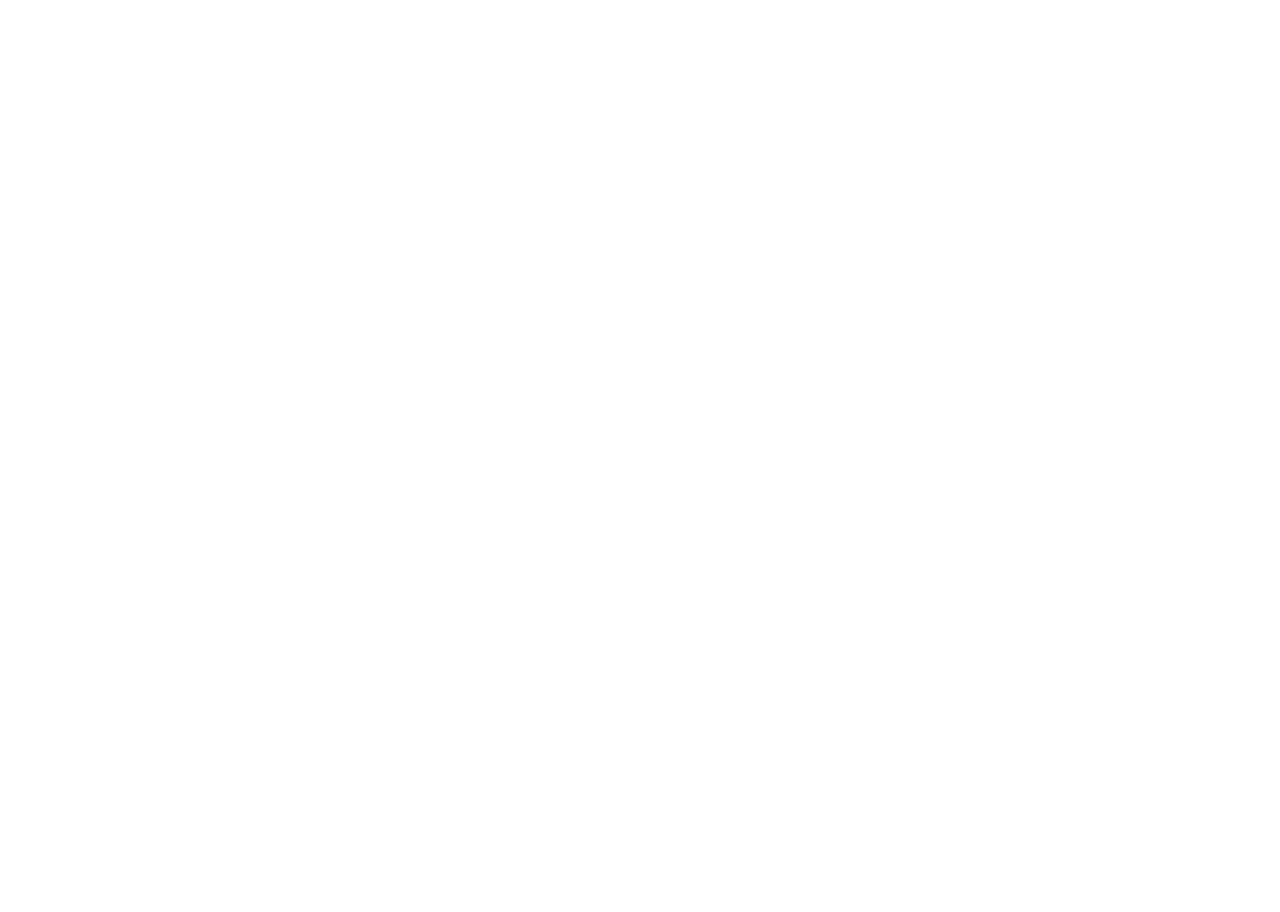
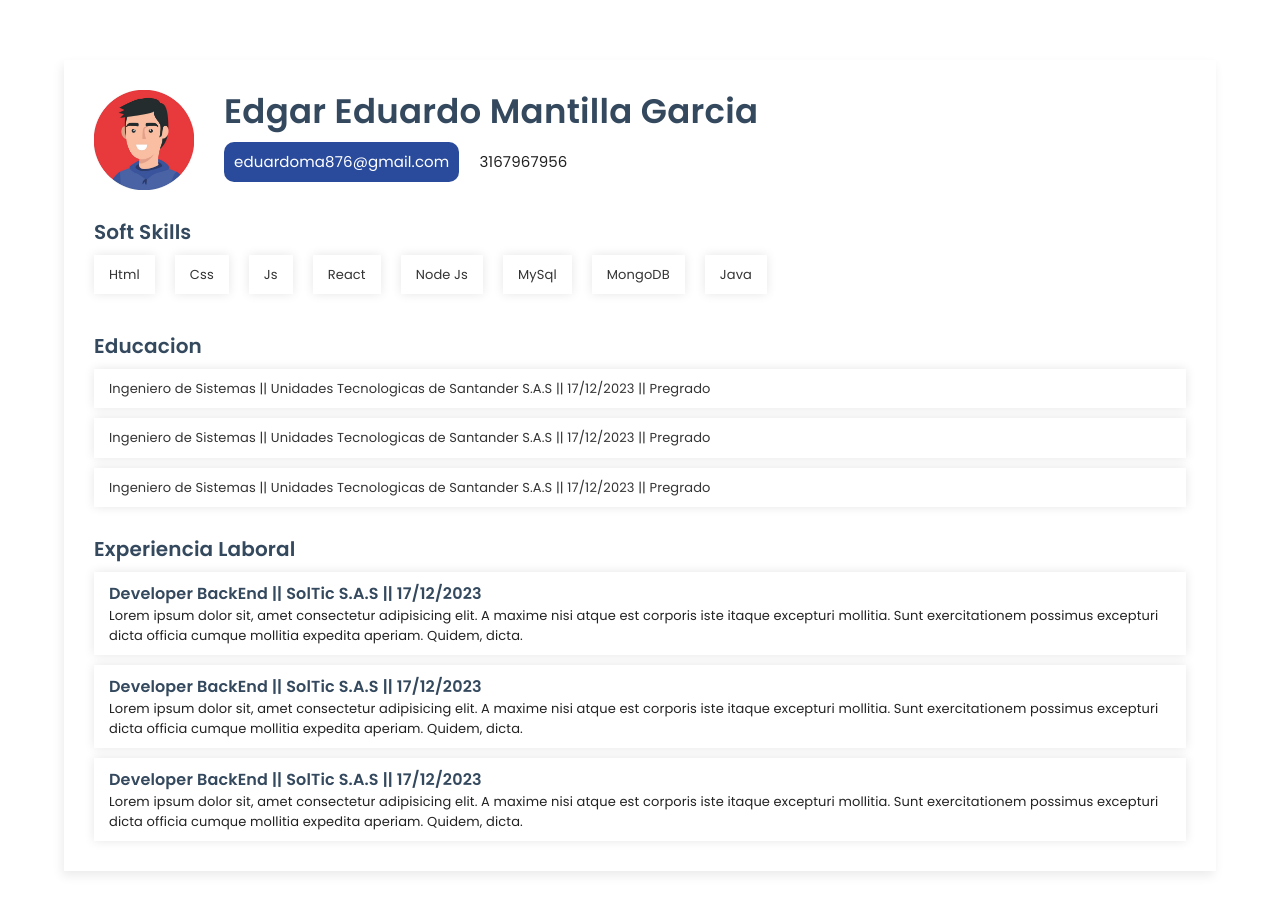
Before and after one commit to DeveloperEduardoMantilla/SideProject, a React (Vite) app: page /profile in a window 1280 px wide. Before the commit this address had no page. Shown: the top 912 px of the page. Before the commit the page ends 800 px from the top, so only its background shows below. Built offline with nearby package versions, Linux system fonts and the light colour scheme.

Commit message:
feat(SideProject): :construction: Trabajando en la construccion de modulo de profile
Trabajando en la construccion de modulo de profile

EduardoMantillaCampus

```diff
--- a/api/middleware/jwt.js
+++ b/api/middleware/jwt.js
@@ -39,7 +39,7 @@ const generateToken =  async(req,res,next) =>{
 const verifyToken = () => async (req, res, next) => {
     const { authorization } = req.headers;
     if (!authorization)
-      return res.status(400).json({ status: 400, message: "Porfavor Generar Token" });
+      return res.status(400).json({ status: 400, message: "Por favor Generar Token" });
       try {
         const encoder = new TextEncoder();
         req.data = await jwtVerify(
--- a/src/Router/Router.jsx
+++ b/src/Router/Router.jsx
@@ -4,6 +4,7 @@ import Login from "../pages/admin/Login.jsx";
 import { CssBaseline } from "@mui/material";
 import Registred from "../pages/admin/Registred.jsx";
 import DashboardTest from "../pages/admin/DashboardTest.jsx";
+import Profile from "../components/admin/admin/Profile.jsx";
 
 export default function Router() {
   return (
@@ -15,6 +16,8 @@ export default function Router() {
             <Route path="/login" element={<Login/>}/>
             <Route path="/registred" element={<Registred/>}/>
             <Route path="/dashboard" element={<DashboardTest />}/>
+            <Route path="/profile" element={<Profile/>}/>
+
         </Routes>
     </BrowserRouter>
     </>
--- /dev/null
+++ b/src/components/admin/admin/Profile.jsx
@@ -0,0 +1,115 @@
+import { Box, Container, Typography } from "@mui/material";
+import Experience from "./cv/experience.jsx";
+import photo from "../../../assets/Img/Avatar.png";
+import Education from "./cv/Education.jsx";
+import SoftSkills from "./cv/SoftSkills.jsx";
+export default function Profile() {
+    const softSkills = [
+        {
+            title:"Html"
+        },
+        {
+            title:"Css"
+        },
+        {
+            title:"Js"
+        },
+        {
+            title:"React"
+        },
+        {
+            title:"Node Js"
+        },
+        {
+            title:"MySql"
+        },
+        {
+            title:"MongoDB"
+        },
+        {
+            title:"Java"
+        }
+    ]
+  return (
+    <Container>
+      <Box
+        sx={{
+          margin: "60px 0",
+          boxShadow: "-2px 5px 10px rgba(0,0,0,0.08)",
+          padding: "30px",
+        }}
+      >
+        <Box>
+          <Box sx={{ display: "flex" }}>
+            <img
+              src={photo}
+              alt=""
+              style={{ with: "100px", height: "100px" }}
+            />
+            <Box sx={{ margin: "0px 30px" }}>
+              <Typography
+                variant="h4"
+                sx={{ fontWeight: "600", color: "#34495E" }}
+              >
+                Edgar Eduardo Mantilla Garcia
+              </Typography>
+              <Box sx={{ display: "flex", alignItems:"center", marginTop: "10px" }}>
+                <Typography
+                  variant="h6"
+                  sx={{ fontWeight: "400", fontSize: "15px", color:"#fff", background:"#2A4B9B", borderRadius:"10px", padding:"8px 10px" }}
+                >
+                  eduardoma876@gmail.com
+                </Typography>
+                <Typography
+                  variant="h6"
+                  sx={{
+                    fontWeight: "400",
+                    fontSize: "15px",
+                    marginLeft: "20px",
+                  }}
+                >
+                  3167967956
+                </Typography>
+              </Box>
+            </Box>
+          </Box>
+          <Typography
+            variant="h4"
+            sx={{ fontWeight: "600", color: "#34495E", marginTop:"30px", fontSize:"20px" }}
+          >
+            Soft Skills
+          </Typography>
+          <Box sx={{display:"flex", flexWrap:"wrap"}}>
+            {
+                softSkills.map((item,index)=>(
+                    <SoftSkills data={item} key={index}/>
+                ))
+            }
+          </Box>
+          <Typography
+            variant="h4"
+            sx={{ fontWeight: "600", color: "#34495E", marginTop:"30px", fontSize:"20px" }}
+          >
+            Educacion
+          </Typography>
+          <Box sx={{display:"flex", flexDirection:"column"}}>
+            <Education/>
+            <Education/>
+            <Education/>
+          </Box>
+          <Typography
+            variant="h4"
+            sx={{ fontWeight: "600", color: "#34495E", marginTop:"30px", fontSize:"20px" }}
+          >
+            Experiencia Laboral
+          </Typography>
+          <Box sx={{display:"flex", flexDirection:"column"}}>
+            <Experience/>
+            <Experience/>
+            <Experience/>
+          </Box>
+        </Box>
+      </Box>
+    </Container>
+  );
+}
--- /dev/null
+++ b/src/components/admin/admin/cv/Education.jsx
@@ -0,0 +1,11 @@
+import { Box, Typography } from "@mui/material";
+
+export default function Education() {
+  return (
+    <Box sx={{display:"flex", flexWrap:"wrap", boxShadow:"0 0 10px rgba(0,0,0,0.1)", margin:"10px 0px 0px 0px", padding:"10px 15px"}}>
+        <Typography sx={{fontWeight:"400", fontSize:"16px", color:"#333", fontSize:"13px"}}>
+            Ingeniero de Sistemas  || Unidades Tecnologicas de Santander S.A.S || 17/12/2023 || Pregrado
+        </Typography>
+    </Box>
+  );
+}
--- /dev/null
+++ b/src/components/admin/admin/cv/Experience.jsx
@@ -0,0 +1,14 @@
+import { Box, Typography } from "@mui/material";
+
+export default function Experience() {
+  return (
+    <Box sx={{display:"flex", flexWrap:"wrap", boxShadow:"0 0 10px rgba(0,0,0,0.1)", margin:"10px 0px 0px 0px", padding:"10px 15px"}}>
+        <Typography sx={{fontWeight:"600", fontSize:"16px", color:"#34495E"}}>
+            Developer BackEnd  || SolTic S.A.S || 17/12/2023
+        </Typography>
+        <Typography  sx={{width:"100%", fontSize:"13px"}}>
+            Lorem ipsum dolor sit, amet consectetur adipisicing elit. A maxime nisi atque est corporis iste itaque excepturi mollitia. Sunt exercitationem possimus excepturi dicta officia cumque mollitia expedita aperiam. Quidem, dicta.
+        </Typography>
+    </Box>
+  );
+}
--- /dev/null
+++ b/src/components/admin/admin/cv/SoftSkills.jsx
@@ -0,0 +1,11 @@
+import { Box, Typography } from "@mui/material";
+
+export default function Education({data}) {
+  return (
+    <Box sx={{display:"flex", flexWrap:"wrap", boxShadow:"0 0 10px rgba(0,0,0,0.1)", margin:"10px 20px 10px 0px", padding:"10px 15px"}}>
+        <Typography sx={{fontWeight:"400", fontSize:"16px", color:"#333", fontSize:"13px"}}>
+            {data.title}
+        </Typography>
+    </Box>
+  );
+}
```
